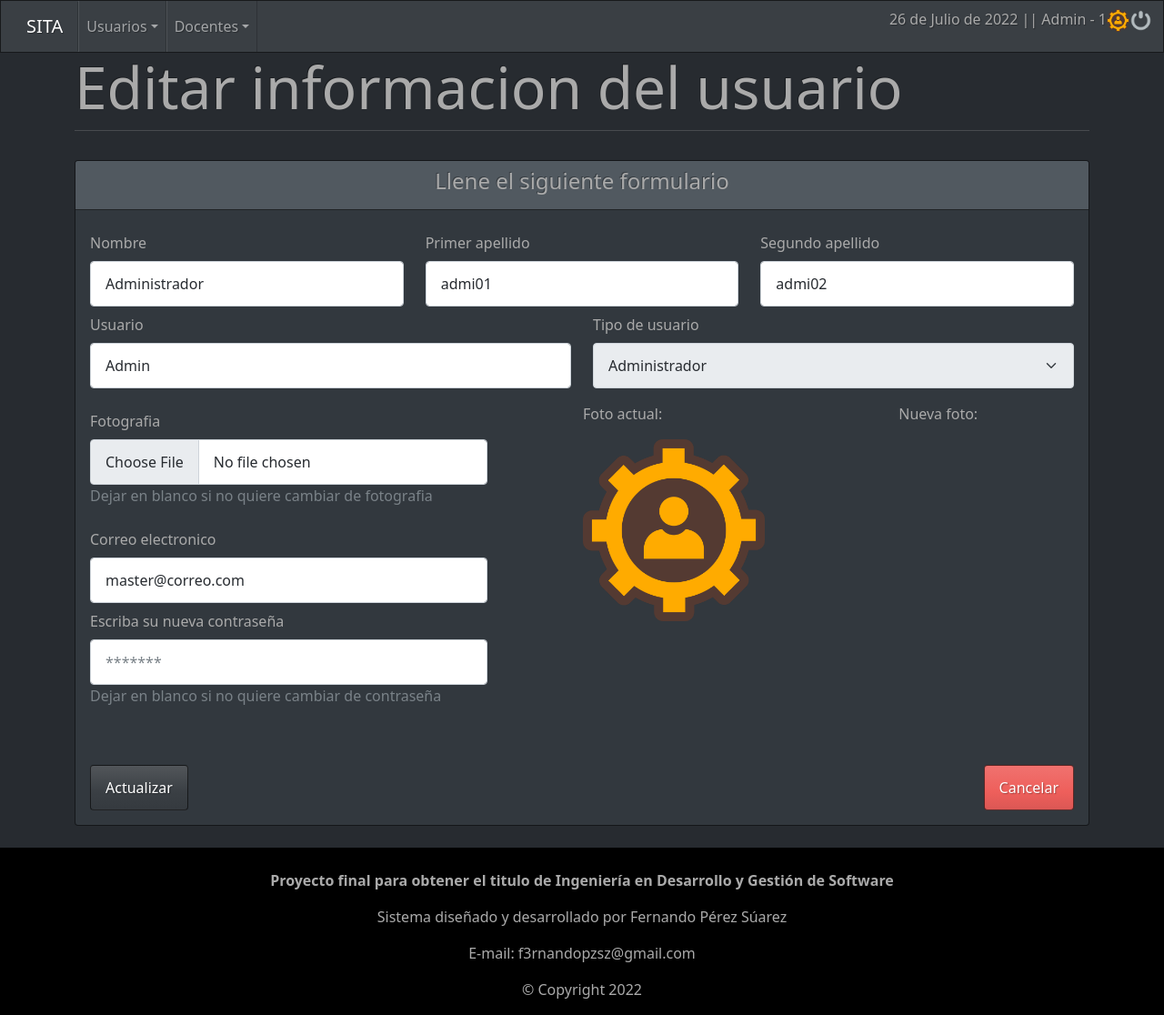
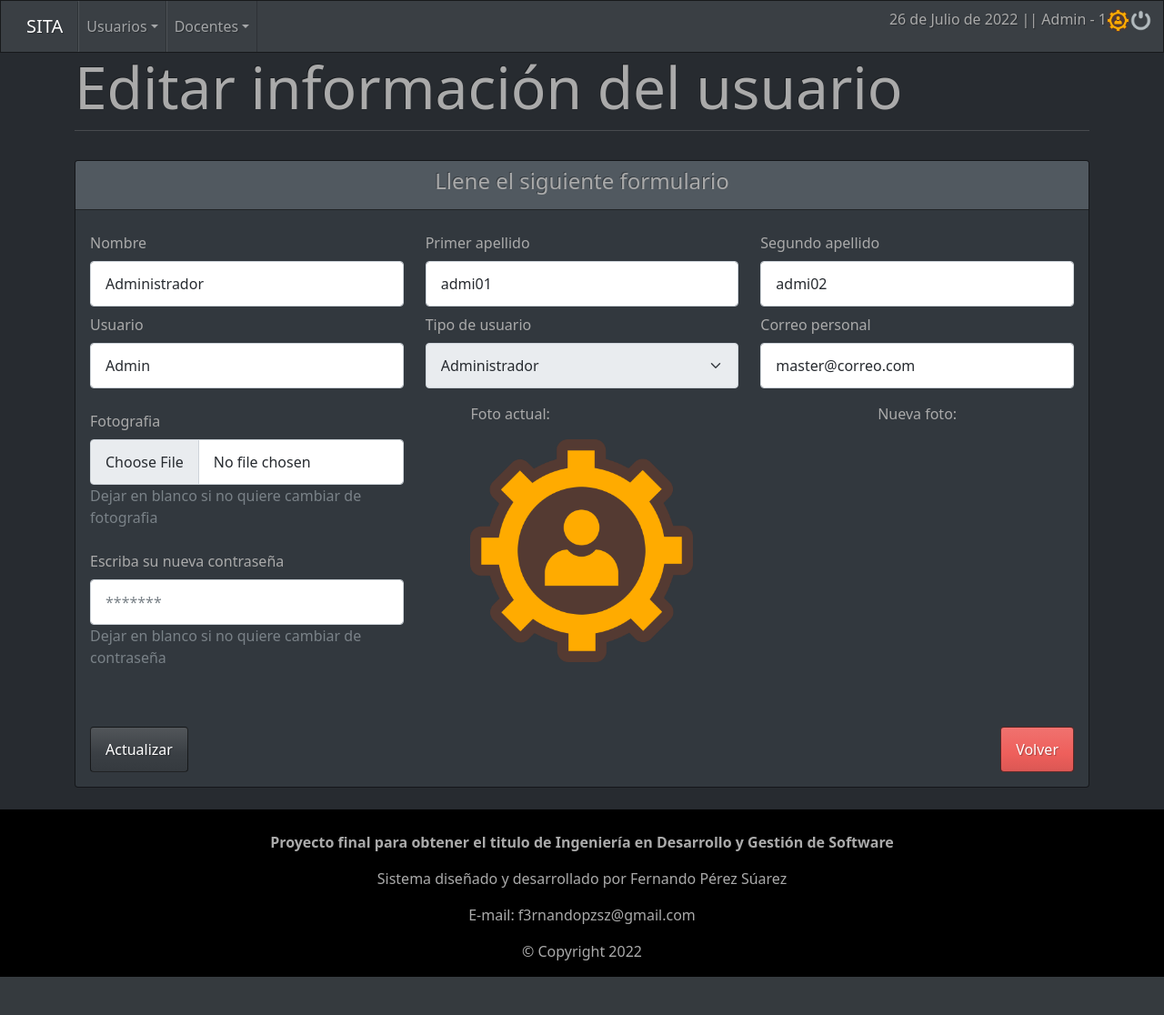
Before and after one commit to FernandoPZ/SITA, a PHP site: page /sistema/secciones/editarUsuario.php?id=1 in a window 1280 px wide. Shown: the whole page at 91% size. After the commit the page ends 1074 px from the top, so only its background shows below. Run offline with PHP 8.4, Linux system fonts and the light colour scheme; a user stored in the database is signed in; data comes from the database, SQL or seed files in the repository.

Commit message:
Pagina[editarUsuario] (Prototipo) Listo

```diff
--- a/sistema/config/edit_user_form.php
+++ b/sistema/config/edit_user_form.php
@@ -20,11 +20,11 @@
                 </div>
             </div>
             <div class="row">
-                                            <div class = "form-group col-md-6 mb-3">
+                <div class = "form-group col-md-4 mb-3">
                     <label class="form-label mt-2">Usuario</label>
                     <input type="text" class="form-control" name="usuario" value="<?php echo $usuario; ?>" placeholder="usuario">
                 </div>
-                                            <div class = "form-group col-md-6 mb-3">
+                <div class = "form-group col-md-4 mb-3">
                     <label class="form-label mt-2">Tipo de usuario</label>
                     <?php
                         include "../config/conexion.php"; // Hace la conexion con la bd
@@ -47,27 +47,29 @@
                         ?>
                     </select>
                 </div>
+                <div class = "form-group col-md-4 mb-3">
+                    <label class="form-label mt-2">Correo personal</label>
+                    <input type="text" class="form-control" name="correo" value="<?php echo $correo; ?>" placeholder="ejemplo@correo.com">
+                </div>
             </div>
             <div class="row">
-                                            <div class = "form-group col-md-5">
+                <div class = "form-group col-md-4">
                     <label class="form-label mt-2">Fotografia</label>
                     <input type="file" class="form-control" name="foto" id="foto">
                     <p class="text-secondary">Dejar en blanco si no quiere cambiar de fotografia</p>
-                                                <label class="form-label mt-2">Correo electronico</label>
-                                                <input type="text" class="form-control" name="correo" value="<?php echo $correo; ?>" placeholder="ejemplo@correo.com">
                     <label class="form-label mt-2">Escriba su nueva contraseña</label>
                     <input type="password" class="form-control" name="pass" placeholder="*******">
                     <p class="text-secondary">Dejar en blanco si no quiere cambiar de contraseña</p>
                 </div>
-                                            <div class = "form-group col-md-2 mx-auto">
+                <div class = "form-group col-md-4 mx-auto">
                     <div class="m-0 vh-50 row justify-content-center align-items-center">
                         <div class="col-auto">
                             <p>Foto actual: </p>
-                                                        <output><img src="/SITA/sistema/files/usuario/<?php echo $fotoa; ?>" style="width: 200px; height:200px;"></output>
+                            <output><img src="/SITA/sistema/files/usuario/<?php echo $fotoa; ?>" style="width: 245px; height:245px;"></output>
                         </div>
                     </div>
                 </div>
-                                            <div class = "form-group col-md-2 mx-auto">
+                <div class = "form-group col-md-4 mx-auto">
                     <div class="m-0 vh-50 row justify-content-center align-items-center">
                         <div class="col-auto">
                             <p>Nueva foto: </p>
@@ -78,15 +80,14 @@
                 </div>
             </div>
             <div class="text-center">
-                                        <div class="alert"><?php echo isset($alert) ? $alert : ''; ?></div>
+                <div class="alert"><?php echo isset($alert) ? $alert : ""; ?></div>
                 <button type="submit" name="decision" value="actualizar" class="btn btn-primary" style="float: left;">Actualizar</button> <!-- Actualiza la informacion -->
-                                        <button type="submit" name="decision" value="cancelar" class="btn btn-danger" style="float: right;">Cancelar</button> <!-- Redirecciona a la lista de usuarios -->
+                <button type="submit" name="decision" value="volver" class="btn btn-danger" style="float: right;">Volver</button> <!-- Redirecciona a la lista de usuarios -->
             </div>
         </div>
     </div>
 </form>
-
 <!--
 --- Formulario de editar usuario (Prototipo) ---
-Ultima modificacion -- [13/07/2022 (11:42 hrs)]
+Ultima modificacion -- [01/08/2022 (10:17 hrs)]
 -->
--- a/sistema/secciones/editarUsuario.php
+++ b/sistema/secciones/editarUsuario.php
@@ -166,7 +166,7 @@ switch($decision){
             }
         }
     break;
-    case "cancelar":  // Cancelar
+    case "volver":  // Cancelar
         header('Location:/SITA/sistema/secciones/verUsuario.php'); // Redirecciona a la lista de usuarios
         mysqli_close($conexion); // Cierra la conexion con la bd
     break;
@@ -185,30 +185,33 @@ if($iduser == 1) // Valida si el usuario a editar sea el master
 <title>SITA - Editar usuario</title> <!-- Titulo de la pagina -->
 
             <div class="jumbotron">
-                <h1 class="display-3">Editar informacion del usuario</h1>
+                <h1 class="display-3">Editar información del usuario</h1>
                 <hr class="my-2">
                 <br>
                 <?php
-                if($iduser == 1)
-                {
-                    if($_SESSION['cve_usuario'] == $iduser)
-                    {
-                        include "../config/edit_user_form.php";
-                    }else{ ?>
+                if($iduser == 1) {
+                    if($_SESSION['cve_usuario'] != $iduser) {
+                        ?>
                         <div class="alert alert-dismissible alert-warning mx-auto">
                             <h4 class="alert-heading text-center">Oh, vaya...</h4>
                             <p class="mb-0 text-center">No tienes permiso de editar este usuario</p>
+                            <div class="text-center">
+                                <br>
+                                <a role="button" class="btn btn-secondary" href="verUsuario.php">Volver</a> <!-- Redirecciona a la lista de los usuarios -->
+                            </div>
                         </div>
-                    <?php }
+                        <?php
+                    }else{
+                        include ("../config/edit_user_form.php");
+                    }
                 }else{
-                    include "../config/edit_user_form.php";
-                }
-                ?>
+                    include ("../config/edit_user_form.php");
+                } ?>
             </div>
 
 <?php include("../template/pie.php"); ?>
 
 <!--
---- Pagina[editarUsuarios] (Prototipo) ---
-Ultima modificacion -- [21/06/2022 (13:50 hrs)]
+--- Pagina[editarUsuario] (Prototipo) ---
+Ultima modificacion -- [01/08/2022 (10:17 hrs)]
 -->
```
Lines whose indentation alone changed are shown as unchanged.
